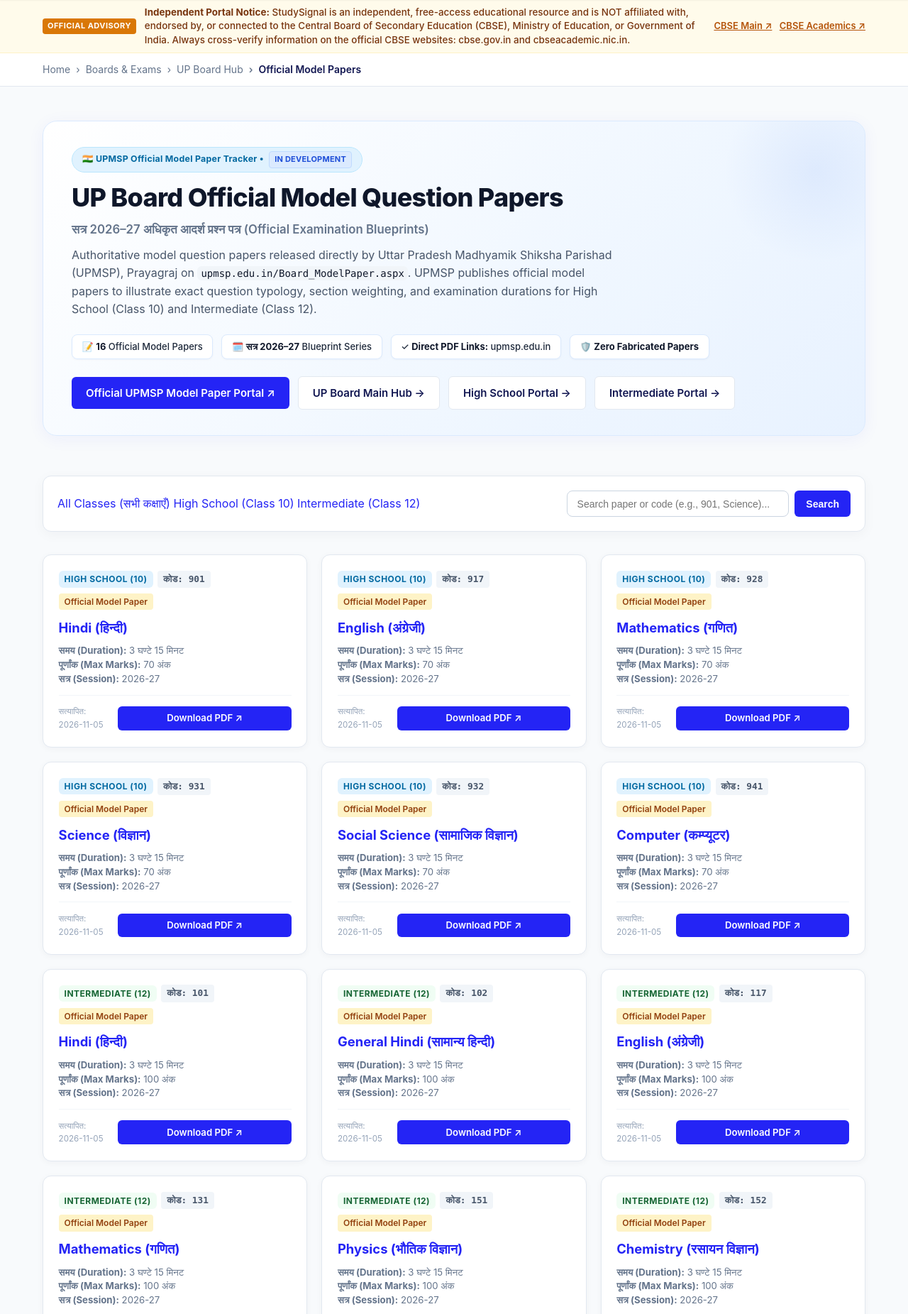
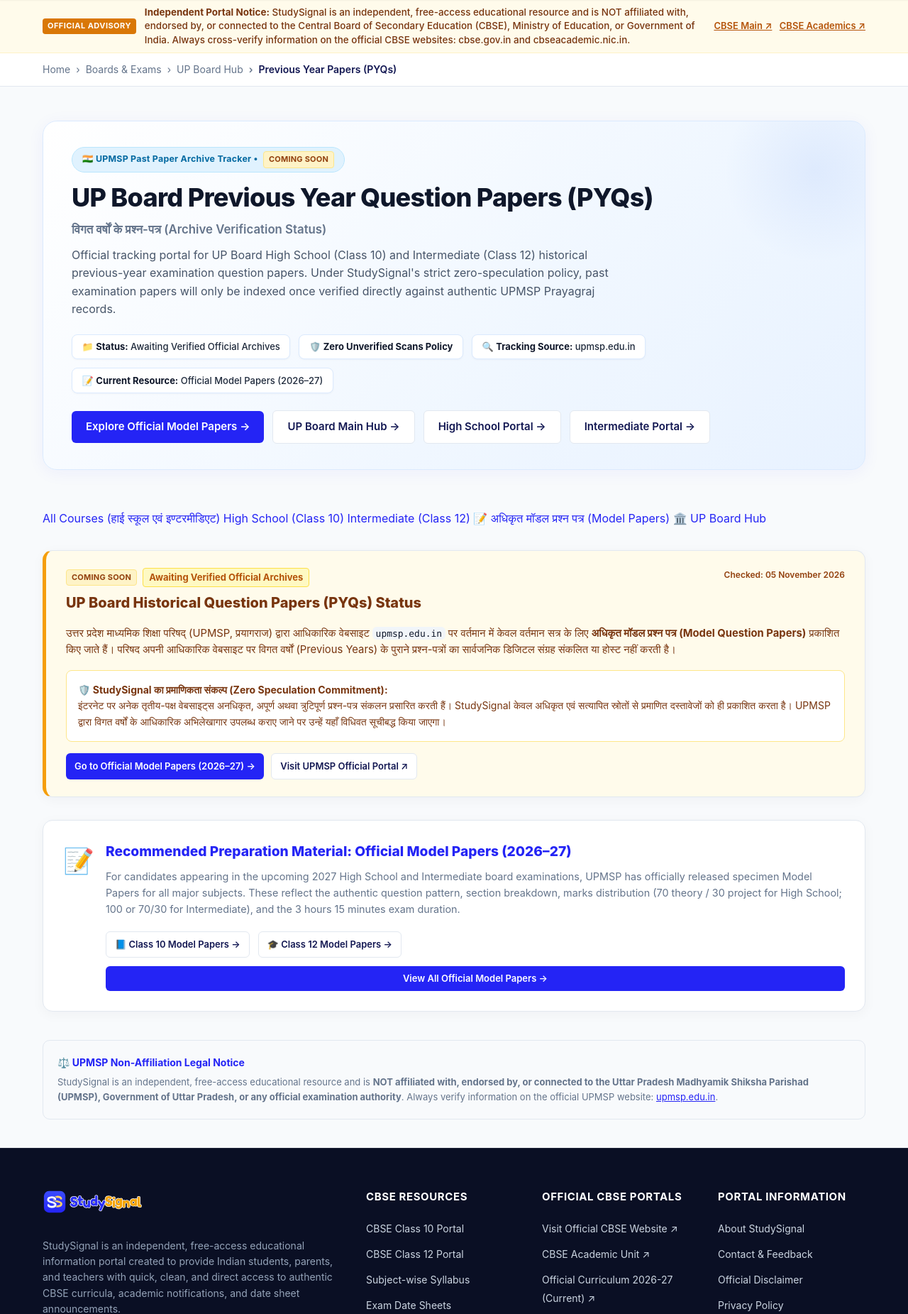
Before and after one commit to lakshya-aaa/StudySignal, a Flask app: page /up-board/pyq in a window 1280 px wide. Shown: the part 114-1965 px from the top of the page at 71% size. Run offline with Flask 3, Linux system fonts and the light colour scheme.

Commit message:
Separate UP Board model papers and PYQ archive

```diff
--- a/app.py
+++ b/app.py
@@ -823,9 +823,10 @@ def up_board_circulars_view():
         selected_class=selected_class
     )
 
-@app.route("/up-board/pyq")
-def up_board_pyq_index():
-    """UP Board Official Model Papers Directory."""
+@app.route("/up-board/model-papers")
+@app.route("/up-board/sample-papers")
+def up_board_model_papers_index():
+    """UP Board Official Model Papers / Sample Papers Directory."""
     selected_class = request.args.get("class", "all")
     search_q = request.args.get("q", "").strip().lower()
     items = get_all_up_pyqs()
@@ -834,10 +835,20 @@ def up_board_pyq_index():
     if search_q:
         items = [p for p in items if search_q in p.get("subject", "").lower() or search_q in p.get("code", "").lower()]
     return render_template(
-        "upmsp_pyq.html",
-        pyq_items=items,
+        "upmsp_model_papers.html",
+        model_papers=items,
         selected_class=selected_class,
         search_q=search_q
+    )
+
+@app.route("/up-board/pyq")
+def up_board_pyq_index():
+    """UP Board Previous Year Question Papers (PYQs) - Archive Status / Coming Soon."""
+    selected_class = request.args.get("class", "all")
+    return render_template(
+        "upmsp_pyq.html",
+        selected_class=selected_class,
+        pyq_items=[]
     )
 
 @app.route("/search")
@@ -1114,7 +1125,8 @@ def sitemap_xml():
         {"loc": f"{base}/up-board/datesheets", "priority": "0.8", "changefreq": "daily"},
         {"loc": f"{base}/up-board/syllabus", "priority": "0.7", "changefreq": "weekly"},
         {"loc": f"{base}/up-board/circulars", "priority": "0.7", "changefreq": "daily"},
-        {"loc": f"{base}/up-board/pyq", "priority": "0.7", "changefreq": "weekly"},
+        {"loc": f"{base}/up-board/model-papers", "priority": "0.7", "changefreq": "weekly"},
+        {"loc": f"{base}/up-board/pyq", "priority": "0.6", "changefreq": "weekly"},
         {"loc": f"{base}/about", "priority": "0.5", "changefreq": "monthly"},
         {"loc": f"{base}/contact", "priority": "0.5", "changefreq": "monthly"},
         {"loc": f"{base}/privacy-policy", "priority": "0.3", "changefreq": "yearly"},
--- a/templates/upmsp_pyq.html
+++ b/templates/upmsp_pyq.html
@@ -1,16 +1,16 @@
 {% extends 'base.html' %}
 
-{% block title %}UP Board Official Model Question Papers (2026–27) - मॉडल प्रश्न पत्र | StudySignal{% endblock %}
+{% block title %}UP Board Previous Year Question Papers (PYQs) - विगत वर्षों के प्रश्न-पत्र | StudySignal{% endblock %}
 
 {% block meta_description %}
-Official UP Board High School (Class 10) and Intermediate (Class 12) model question papers for session 2026-27. Authentic question formats and marking schemes direct from upmsp.edu.in.
+UP Board High School (Class 10) and Intermediate (Class 12) Previous Year Question Papers (PYQs) archive status. Tracking official UPMSP examination archives on upmsp.edu.in.
 {% endblock %}
 
 {% block content %}
 {% set breadcrumbs = [
   {'title': 'Boards & Exams', 'url': '/boards'},
   {'title': 'UP Board Hub', 'url': '/up-board'},
-  {'title': 'Official Model Papers', 'url': '/up-board/pyq'}
+  {'title': 'Previous Year Papers (PYQs)', 'url': '/up-board/pyq'}
 ] %}
 {% include 'components/breadcrumb.html' %}
 
@@ -20,37 +20,37 @@ Official UP Board High School (Class 10) and Intermediate (Class 12) model quest
     <div class="container">
       <div class="hub-hero-banner">
         <div class="hub-hero-badge">
-          <span>🇮🇳 UPMSP Official Model Paper Tracker &bull; <strong class="badge-status-dev" style="margin-left: 4px; vertical-align: middle;">In Development</strong></span>
+          <span>🇮🇳 UPMSP Past Paper Archive Tracker &bull; <strong class="badge-status-soon" style="margin-left: 4px; vertical-align: middle;">Coming Soon</strong></span>
         </div>
         <h1 class="hub-hero-title">
-          UP Board Official Model Question Papers
+          UP Board Previous Year Question Papers (PYQs)
         </h1>
         <div style="color: #64748b; font-size: 1.05rem; font-weight: 600; margin-bottom: 0.6rem;">
-          सत्र 2026–27 अधिकृत आदर्श प्रश्न पत्र (Official Examination Blueprints)
+          विगत वर्षों के प्रश्न-पत्र (Archive Verification Status)
         </div>
         <p class="hub-hero-desc">
-          Authoritative model question papers released directly by Uttar Pradesh Madhyamik Shiksha Parishad (UPMSP), Prayagraj on <code>upmsp.edu.in/Board_ModelPaper.aspx</code>. UPMSP publishes official model papers to illustrate exact question typology, section weighting, and examination durations for High School (Class 10) and Intermediate (Class 12).
+          Official tracking portal for UP Board High School (Class 10) and Intermediate (Class 12) historical previous-year examination question papers. Under StudySignal's strict zero-speculation policy, past examination papers will only be indexed once verified directly against authentic UPMSP Prayagraj records.
         </p>
 
         <!-- Quick Stats Row -->
         <div class="hub-stats-row">
           <div class="hub-stat-pill">
-            <span>📝 <strong>{{ pyq_items|length }}</strong> Official Model Papers</span>
+            <span>📁 <strong>Status:</strong> Awaiting Verified Official Archives</span>
           </div>
           <div class="hub-stat-pill">
-            <span>🗓️ <strong>सत्र 2026–27</strong> Blueprint Series</span>
+            <span>🛡️ <strong>Zero Unverified Scans Policy</strong></span>
           </div>
           <div class="hub-stat-pill">
-            <span>✓ <strong>Direct PDF Links:</strong> upmsp.edu.in</span>
+            <span>🔍 <strong>Tracking Source:</strong> upmsp.edu.in</span>
           </div>
           <div class="hub-stat-pill">
-            <span>🛡️ <strong>Zero Fabricated Papers</strong></span>
+            <span>📝 <strong>Current Resource:</strong> Official Model Papers (2026–27)</span>
           </div>
         </div>
 
         <div class="hub-hero-actions">
-          <a href="{{ official_urls.upmsp_model_papers }}" target="_blank" rel="noopener noreferrer" class="btn-primary" style="width: auto;">
-            Official UPMSP Model Paper Portal ↗
+          <a href="/up-board/model-papers" class="btn-primary" style="width: auto;">
+            Explore Official Model Papers &rarr;
           </a>
           <a href="/up-board" class="btn-secondary" style="width: auto;">
             UP Board Main Hub &rarr;
@@ -66,109 +66,96 @@ Official UP Board High School (Class 10) and Intermediate (Class 12) model quest
     </div>
   </section>
 
-  <!-- Filter & Search Bar -->
+  <!-- Quick Filter Bar -->
   <section class="section" style="padding: 0 0 2rem 0;">
     <div class="container">
-      <div style="background: #ffffff; border: 1px solid #e2e8f0; border-radius: 12px; padding: 1.25rem; box-shadow: 0 4px 18px rgba(15,23,42,0.04); display: flex; justify-content: space-between; align-items: center; flex-wrap: wrap; gap: 1rem;">
-        <!-- Class Selector Pills -->
-        <div class="board-selector-bar" style="margin: 0; padding: 0;">
-          <a href="/up-board/pyq?class=all{% if search_q %}&q={{ search_q }}{% endif %}" class="selector-pill {% if selected_class == 'all' %}active{% endif %}">
-            All Classes (सभी कक्षाएँ)
+      <div class="board-selector-bar">
+        <a href="/up-board/pyq?class=all" class="selector-pill {% if selected_class == 'all' %}active{% endif %}">
+          All Courses (हाई स्कूल एवं इण्टरमीडिएट)
         </a>
-          <a href="/up-board/pyq?class=10{% if search_q %}&q={{ search_q }}{% endif %}" class="selector-pill {% if selected_class == '10' %}active{% endif %}">
+        <a href="/up-board/pyq?class=10" class="selector-pill {% if selected_class == '10' %}active{% endif %}">
           High School (Class 10)
         </a>
-          <a href="/up-board/pyq?class=12{% if search_q %}&q={{ search_q }}{% endif %}" class="selector-pill {% if selected_class == '12' %}active{% endif %}">
+        <a href="/up-board/pyq?class=12" class="selector-pill {% if selected_class == '12' %}active{% endif %}">
           Intermediate (Class 12)
         </a>
-        </div>
-
-        <!-- Search Form -->
-        <form method="GET" action="/up-board/pyq" style="display: flex; gap: 0.5rem; flex: 1 1 280px; max-width: 400px;">
-          <input type="hidden" name="class" value="{{ selected_class }}">
-          <input type="text" name="q" value="{{ search_q }}" placeholder="Search paper or code (e.g., 901, Science)..." style="flex: 1; padding: 0.6rem 0.85rem; border: 1px solid #cbd5e1; border-radius: 8px; font-size: 0.875rem;">
-          <button type="submit" class="btn-primary" style="padding: 0.6rem 1rem; font-size: 0.875rem; width: auto;">
-            Search
-          </button>
-          {% if search_q %}
-          <a href="/up-board/pyq?class={{ selected_class }}" class="btn-secondary" style="padding: 0.6rem 0.85rem; font-size: 0.875rem; width: auto; display: inline-flex; align-items: center;">
-            Clear
+        <a href="/up-board/model-papers" class="selector-pill">
+          📝 अधिकृत मॉडल प्रश्न पत्र (Model Papers)
         </a>
-          {% endif %}
-        </form>
+        <a href="/up-board" class="selector-pill">
+          🏛️ UP Board Hub
+        </a>
       </div>
     </div>
   </section>
 
-  <!-- Model Papers Grid -->
-  <section class="section" style="padding-top: 0; padding-bottom: 3rem;">
+  <!-- Archive Verification Status Card -->
+  <section class="section" style="padding-top: 0; padding-bottom: 2.5rem;">
     <div class="container">
-      {% if pyq_items and pyq_items|length > 0 %}
-      <div style="display: grid; grid-template-columns: repeat(3, 1fr); gap: 1.25rem;">
-        {% for paper in pyq_items %}
-        <div style="background: #ffffff; border: 1px solid #e2e8f0; border-radius: 12px; padding: 1.35rem; display: flex; flex-direction: column; box-shadow: 0 2px 10px rgba(15,23,42,0.04); transition: transform 0.2s ease, box-shadow 0.2s ease;">
-          <div style="display: flex; justify-content: space-between; align-items: center; margin-bottom: 0.65rem; gap: 0.5rem; flex-wrap: wrap;">
-            <div style="display: flex; align-items: center; gap: 0.4rem;">
-              <span class="class-badge" style="background: {% if paper.class == '10' %}#e0f2fe; color: #0369a1;{% else %}#f0fdf4; color: #166534;{% endif %} font-weight: 700; border-radius: 6px; padding: 2px 8px; font-size: 0.75rem;">
-                {% if paper.class == '10' %}High School (10){% else %}Intermediate (12){% endif %}
+      <div class="hub-alert-card" style="border-left-color: #f59e0b; background: #fffbeb; margin-bottom: 2rem;">
+        <div style="display: flex; justify-content: space-between; align-items: flex-start; flex-wrap: wrap; gap: 0.75rem; margin-bottom: 0.75rem;">
+          <div>
+            <div style="display: flex; align-items: center; gap: 0.5rem; flex-wrap: wrap; margin-bottom: 0.35rem;">
+              <span class="badge-status-soon" style="background: #fef3c7; color: #92400e; border-color: #fde68a;">
+                Coming Soon
               </span>
-              <span style="font-family: monospace; font-size: 0.8rem; background: #f1f5f9; padding: 2px 8px; border-radius: 4px; font-weight: 700; color: #475569;">
-                कोड: {{ paper.code }}
+              <span style="font-size: 0.8125rem; font-weight: 700; color: #b45309; background: #fef9c3; border: 1px solid #fde047; padding: 2px 8px; border-radius: 4px;">
+                Awaiting Verified Official Archives
               </span>
             </div>
-            <span style="font-size: 0.75rem; background: #fef3c7; color: #92400e; padding: 2px 8px; border-radius: 4px; font-weight: 600;">
-              Official Model Paper
+            <h2 style="font-size: 1.25rem; font-weight: 800; color: #78350f; margin: 0 0 0.25rem 0;">
+              UP Board Historical Question Papers (PYQs) Status
+            </h2>
+          </div>
+          <span style="font-size: 0.75rem; color: #92400e; font-weight: 600;">
+            Checked: 05 November 2026
           </span>
         </div>
 
-          <h3 style="font-size: 1.15rem; font-weight: 700; color: var(--primary); margin: 0 0 0.5rem 0;">
-            {{ paper.subject }}
-          </h3>
+        <p style="color: #78350f; font-size: 0.925rem; line-height: 1.6; margin-bottom: 1rem;">
+          उत्तर प्रदेश माध्यमिक शिक्षा परिषद् (UPMSP, प्रयागराज) द्वारा आधिकारिक वेबसाइट <code>upmsp.edu.in</code> पर वर्तमान में केवल वर्तमान सत्र के लिए <strong>अधिकृत मॉडल प्रश्न पत्र (Model Question Papers)</strong> प्रकाशित किए जाते हैं। परिषद अपनी आधिकारिक वेबसाइट पर विगत वर्षों (Previous Years) के पुराने प्रश्न-पत्रों का सार्वजनिक डिजिटल संग्रह संकलित या होस्ट नहीं करती है।
+        </p>
 
-          <div style="font-size: 0.825rem; color: #64748b; margin-bottom: 0.75rem; line-height: 1.5;">
-            <div><strong>समय (Duration):</strong> {{ paper.duration or '3 घण्टे 15 मिनट' }}</div>
-            <div><strong>पूर्णांक (Max Marks):</strong> {{ paper.max_marks or (70 if paper.class == '10' else 100) }} अंक</div>
-            <div><strong>सत्र (Session):</strong> {{ paper.academic_session or '2026-27' }}</div>
+        <div style="background: #ffffff; border: 1px solid #fde68a; border-radius: 8px; padding: 1rem; margin-bottom: 1rem; color: #78350f; font-size: 0.875rem; line-height: 1.6;">
+          <strong>🛡️ StudySignal का प्रमाणिकता संकल्प (Zero Speculation Commitment):</strong>
+          <br>
+          इंटरनेट पर अनेक तृतीय-पक्ष वेबसाइट्स अनधिकृत, अपूर्ण अथवा त्रुटिपूर्ण प्रश्न-पत्र संकलन प्रसारित करती हैं। StudySignal केवल अधिकृत एवं सत्यापित स्रोतों से प्रमाणित दस्तावेजों को ही प्रकाशित करता है। UPMSP द्वारा विगत वर्षों के आधिकारिक अभिलेखागार उपलब्ध कराए जाने पर उन्हें यहाँ विधिवत सूचीबद्ध किया जाएगा।
         </div>
 
-          <div style="margin-top: auto; padding-top: 0.85rem; border-top: 1px solid #f1f5f9; display: flex; justify-content: space-between; align-items: center; gap: 0.5rem;">
-            <span style="font-size: 0.725rem; color: #94a3b8;">
-              सत्यापित: {{ paper.last_verified or '05-11-2026' }}
-            </span>
-            <a href="{{ paper.official_url }}" target="_blank" rel="noopener noreferrer" class="btn-sm btn-primary" style="padding: 0.4rem 0.85rem; font-size: 0.825rem; white-space: nowrap;">
-              Download PDF ↗
+        <div style="display: flex; gap: 0.65rem; flex-wrap: wrap;">
+          <a href="/up-board/model-papers{% if selected_class in ['10', '12'] %}?class={{ selected_class }}{% endif %}" class="btn-sm btn-primary" style="width: auto;">
+            Go to Official Model Papers (2026–27) &rarr;
+          </a>
+          <a href="{{ official_urls.upmsp_main }}" target="_blank" rel="noopener noreferrer" class="btn-sm btn-secondary" style="width: auto;">
+            Visit UPMSP Official Portal ↗
           </a>
         </div>
       </div>
-        {% endfor %}
-      </div>
-      {% else %}
-      <div style="background: #ffffff; border: 1px solid #e2e8f0; border-radius: 12px; padding: 3rem 1.5rem; text-align: center;">
-        <div style="font-size: 2.5rem; margin-bottom: 0.75rem;">🔍</div>
-        <h3 style="font-size: 1.2rem; font-weight: 700; color: var(--primary); margin: 0 0 0.5rem 0;">
-          No verified model papers match your search
+
+      <!-- Recommendation Card for 2027 Candidates -->
+      <div style="background: #ffffff; border: 1px solid #e2e8f0; border-radius: 14px; padding: 1.75rem; box-shadow: 0 4px 18px rgba(15,23,42,0.04);">
+        <div style="display: flex; align-items: flex-start; gap: 1rem; flex-wrap: wrap;">
+          <div style="font-size: 2.2rem;">📝</div>
+          <div style="flex: 1 1 300px;">
+            <h3 style="font-size: 1.2rem; font-weight: 800; color: var(--primary); margin: 0 0 0.5rem 0;">
+              Recommended Preparation Material: Official Model Papers (2026–27)
             </h3>
-        <p style="color: #64748b; font-size: 0.9rem; margin-bottom: 1.25rem;">
-          Try searching with another subject name or numeric subject code (e.g., 901 for Hindi, 151 for Physics).
+            <p style="color: #64748b; font-size: 0.9rem; line-height: 1.6; margin-bottom: 1.25rem;">
+              For candidates appearing in the upcoming 2027 High School and Intermediate board examinations, UPMSP has officially released specimen Model Papers for all major subjects. These reflect the authentic question pattern, section breakdown, marks distribution (70 theory / 30 project for High School; 100 or 70/30 for Intermediate), and the 3 hours 15 minutes exam duration.
             </p>
-        <a href="/up-board/pyq" class="btn-primary" style="width: auto;">
-          Reset Filters &rarr;
+            <div style="display: flex; gap: 0.75rem; flex-wrap: wrap;">
+              <a href="/up-board/model-papers?class=10" class="btn-sm btn-secondary">
+                📘 Class 10 Model Papers &rarr;
+              </a>
+              <a href="/up-board/model-papers?class=12" class="btn-sm btn-secondary">
+                🎓 Class 12 Model Papers &rarr;
+              </a>
+              <a href="/up-board/model-papers" class="btn-sm btn-primary">
+                View All Official Model Papers &rarr;
               </a>
             </div>
-      {% endif %}
           </div>
-  </section>
-
-  <!-- Educational Advisory Note on Model Papers vs Historical PYQs -->
-  <section class="section" style="padding-top: 0; padding-bottom: 2.5rem;">
-    <div class="container">
-      <div style="background: #ffffff; border: 1px solid #e2e8f0; border-radius: 12px; padding: 1.5rem; box-shadow: 0 4px 18px rgba(15,23,42,0.04);">
-        <h3 style="font-size: 1.15rem; font-weight: 800; color: var(--primary); margin: 0 0 0.75rem 0;">
-          📝 महत्वपूर्ण जानकारी: मॉडल प्रश्न पत्र बनाम विगत वर्षों के प्रश्न पत्र (PYQs)
-        </h3>
-        <p style="color: #475569; font-size: 0.875rem; line-height: 1.7; margin: 0;">
-          माध्यमिक शिक्षा परिषद्, उत्तर प्रदेश (UPMSP) द्वारा प्रतिवर्ष छात्रों के अभ्यास हेतु अधिकृत <strong>मॉडल प्रश्न पत्र (Model Question Papers)</strong> जारी किए जाते हैं। UPMSP अपनी आधिकारिक वेबसाइट पर विगत वर्षों (Previous Years) के पुराने प्रश्न-पत्रों का सार्वजनिक संग्रह संकलित नहीं करता है। अतः StudySignal केवल परिषद द्वारा जारी प्रामाणिक मॉडल प्रश्न पत्रों के प्रत्यक्ष लिंक ही उपलब्ध कराता है ताकि छात्र सटीक परीक्षा पैटर्न से परिचित हो सकें।
-        </p>
+        </div>
       </div>
     </div>
   </section>
```
Also changed, not shown: templates/upmsp.html (+37 -8 lines), templates/upmsp_class_hub.html (+25 -4 lines), templates/upmsp_model_papers.html (added, +202 -0 lines), test_app.py (+43 -20 lines). Lines whose indentation alone changed are shown as unchanged.
